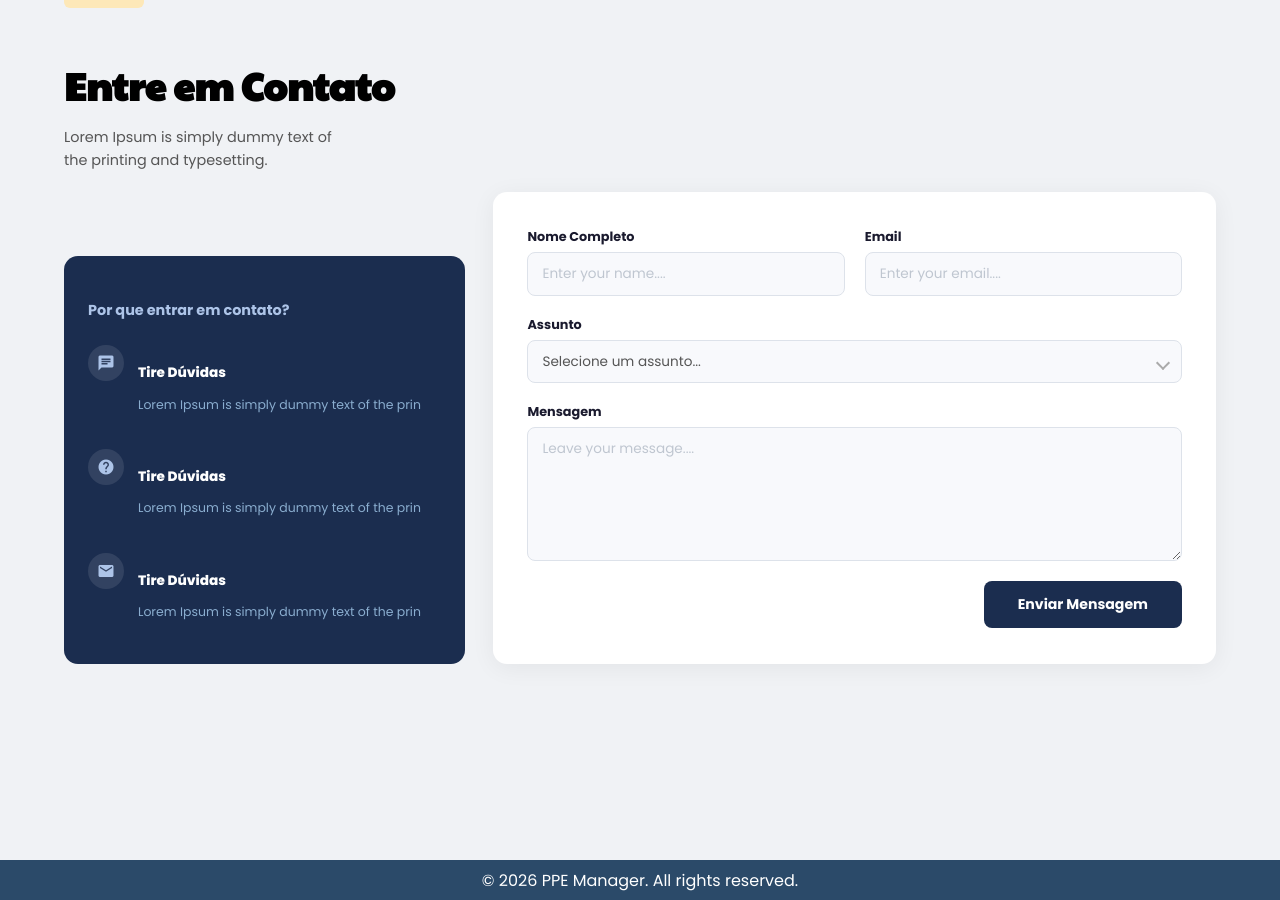
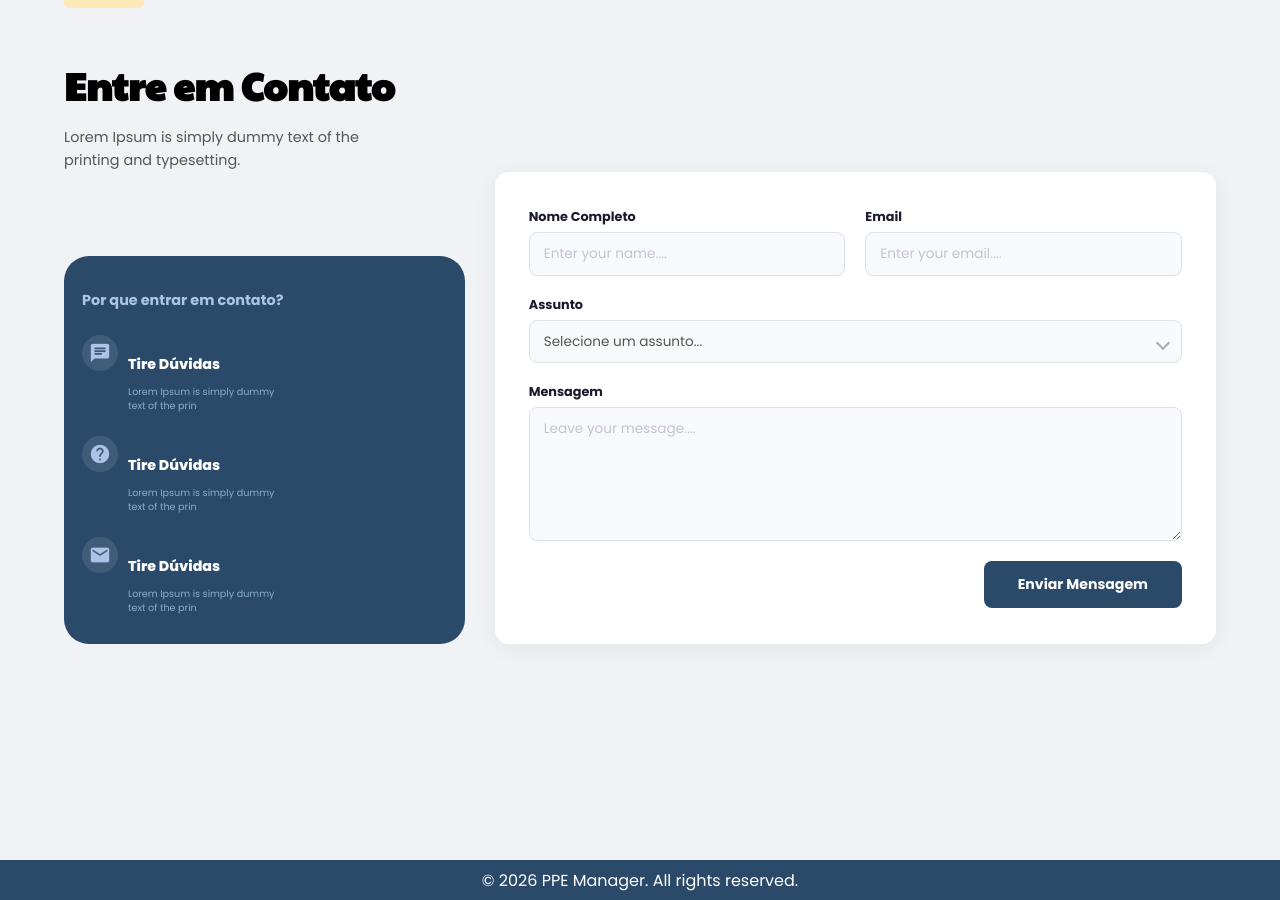
Before and after one commit to kauanzeraaa/ppe_manager, a Vue app: page / in a window 1280 px wide. Shown: the part 1803-2703 px from the top of the page. Built offline with nearby package versions, Linux system fonts and the light colour scheme.

Commit message:
feat: ajustes visuais no botão e card da seção de contato

```diff
--- a/src/views/Home.vue
+++ b/src/views/Home.vue
@@ -214,7 +214,7 @@ section {
   display: flex;
   justify-content: center;
   align-items: center;
-  background-color: #2b4a69;
+  background-color: #2B4A69;
   color: white;
   text-decoration: none;
   border-radius: 90px;
@@ -231,9 +231,9 @@ section {
   font-family: var(--font-secondary);
   font-size: 0.9rem;
   color: #555;
-  max-width: 280px;
+  max-width: 300px;
   line-height: 1.6;
-  margin-bottom: 20px;
+  margin-bottom: 0px;
 }
 .nav_contact {
   background: #f0f2f5;
@@ -242,13 +242,13 @@ section {
 .contact-body {
   display: grid;
   grid-template-columns: 1fr 1.8fr;
-  gap: 28px;
+  gap: 30px;
   align-items: flex-end;
 }
 .why-card {
-  background: #1b2d4f;
-  border-radius: 14px;
-  padding: 30px 24px;
+  background: #2B4A69;
+  border-radius: 25px;
+  padding: 20px 18px;
   color: #fff;
 }
 .why-card h3 {
@@ -259,9 +259,9 @@ section {
 }
 .why-item {
   display: flex;
-  gap: 14px;
+  gap: 10px;
   align-items: flex-start;
-  margin-bottom: 22px;
+  margin-bottom: 14px;
 }
 .why-item:last-child {
   margin-bottom: 0;
@@ -277,19 +277,20 @@ section {
   justify-content: center;
 }
 .why-icon .material-icons {
-  font-size: 18px;
+  font-size: 22px;
   color: #adc4e8;
 }
 .why-text h4 {
-  font-size: 0.85rem;
+  font-size: 0.89rem;
   font-weight: 800;
   color: #fff;
-  margin-bottom: 4px;
+  margin-bottom: 2px;
 }
 .why-text p {
-  font-size: 0.78rem;
+  font-size: 0.6rem;
   color: #8aadcf;
-  line-height: 1.5;
+  line-height: 0.;
+  max-width: 160px
 }
 .form-card {
   background: #ffffff;
@@ -370,7 +371,7 @@ section {
   margin-left: auto;
   margin-top: 8px;
   padding: 13px 34px;
-  background: #1b2d4f;
+  background: #2B4A69;
   color: #fff;
   font-size: 0.88rem;
   font-weight: 700;
@@ -381,7 +382,9 @@ section {
   transition: background 0.2s;
 }
 .btn-submit:hover {
-  background: #223660;
+  background: #3d6a8a;
+  transform: translateY(-2px);
+  box-shadow: 0 4px 12px rgba(0, 0, 0, 0.2);
 }
 .badge {
   display: inline-block;
```
